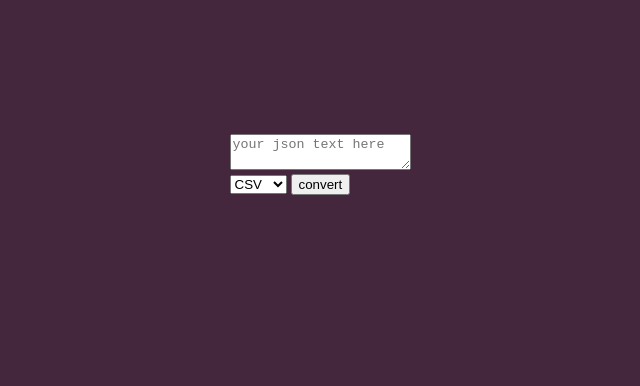
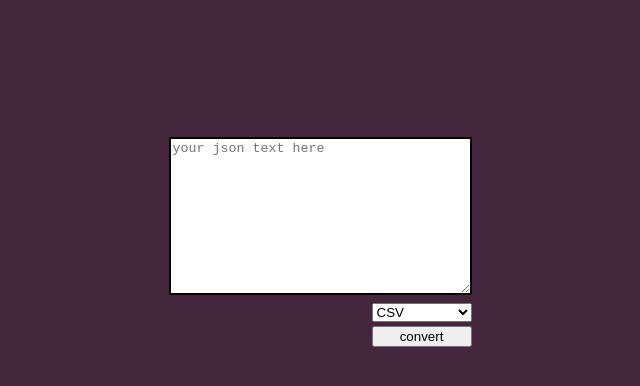
Before and after one commit to dharmendrajaypuria/json-parser-electron-app, an Electron app: page renderer/index.html in a window 1280 px wide. Shown: the whole page, without its empty margins (320-960 px from the left). Drawn offline with Linux system fonts and the light colour scheme.

Commit message:
added css to ui

```diff
--- a/main.js
+++ b/main.js
@@ -10,7 +10,7 @@ const isDev = process.env.NODE_ENV !== 'development'
 const createWindow = () => {
     const mainWindow = new BrowserWindow({
         title: 'Json Parser',
-        width: isDev ? 600 : 600,
+        width: isDev ? 800 : 600,
         height: 400,
         autoHideMenuBar: true,
         maximizable: false,
--- a/renderer/index.html
+++ b/renderer/index.html
@@ -1,26 +1,27 @@
 <!DOCTYPE html>
 <html>
   <head>
+    <link rel="stylesheet" href="style.css">
     <meta http-equiv="Content-Security-Policy" content="script-src 'self'" />
     <title>Json Parser</title>
-    <style>
-      .center {
-        padding-top: 10%;
-        display: flex;
-        justify-content: center;
-      }
-    </style>
   </head>
   <body style="background-color:rgb(68, 39, 61);">
     <div class="center">
       <form id="jsonForm">
-        <textarea placeholder="your json text here" id="json-text" required></textarea><br/>
-        <select id="file-type">
-          <option>CSV</option>
-          <option>PDF</option>
-          <option>XLSX</option>
-        </select>
-        <button type="submit">convert</button>
+        <table>
+          <tr><td><textarea placeholder="your json text here" id="json-text" rows="10" cols="35" required></textarea></td></tr>
+          <tr>
+              <td style="text-align: right;">
+                <select id="file-type" style="width: 100px;">
+                <option>CSV</option>
+                <option>XLSX</option>
+                </select>
+              </td>
+          </tr>
+          <tr>
+              <td style="text-align: right;"><button type="submit" style="width: 100px;">convert</button></td>
+          </tr>
+        </table>
       </form>
     </div>
   </body>
--- /dev/null
+++ b/renderer/style.css
@@ -0,0 +1,11 @@
+.center {
+    padding-top: 10%;
+    display: flex;
+    justify-content: center;
+}
+
+textarea {
+    border: 2px solid;
+    outline: none;
+    overflow: auto;
+}
```
